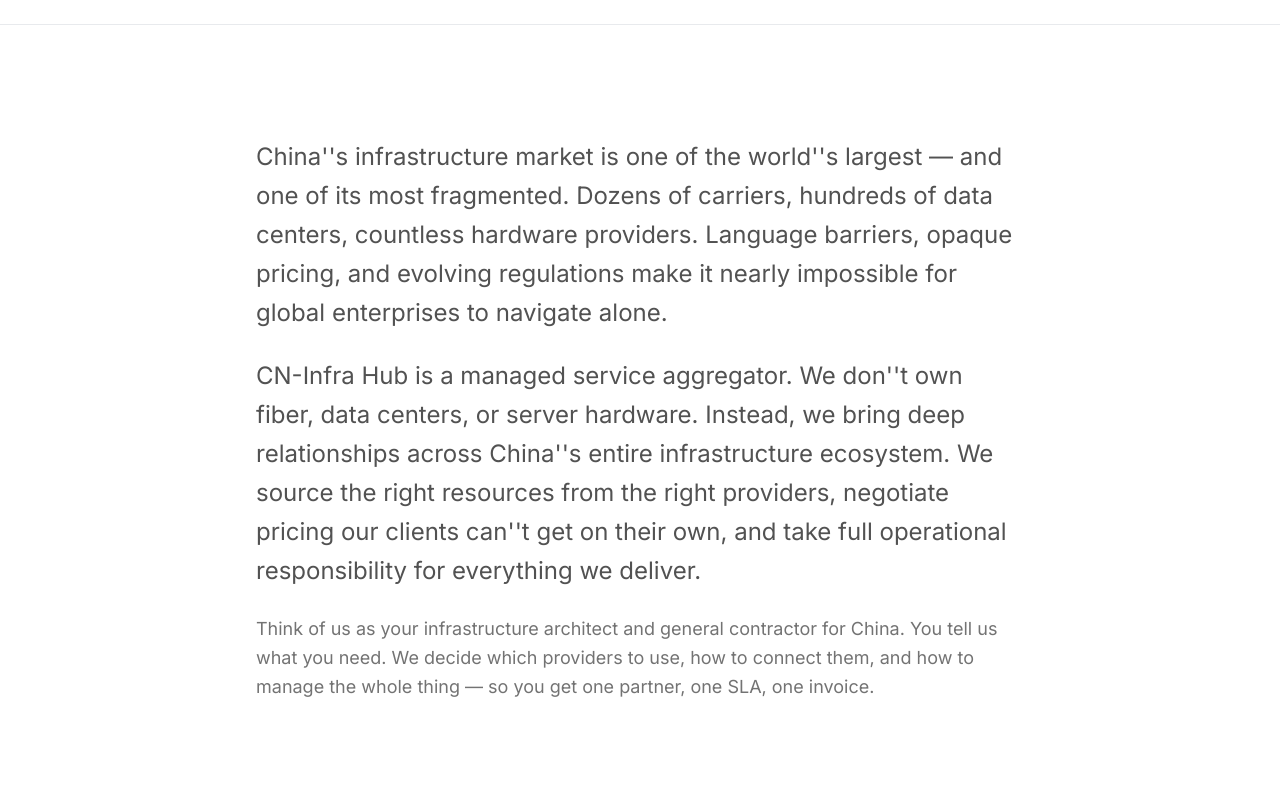
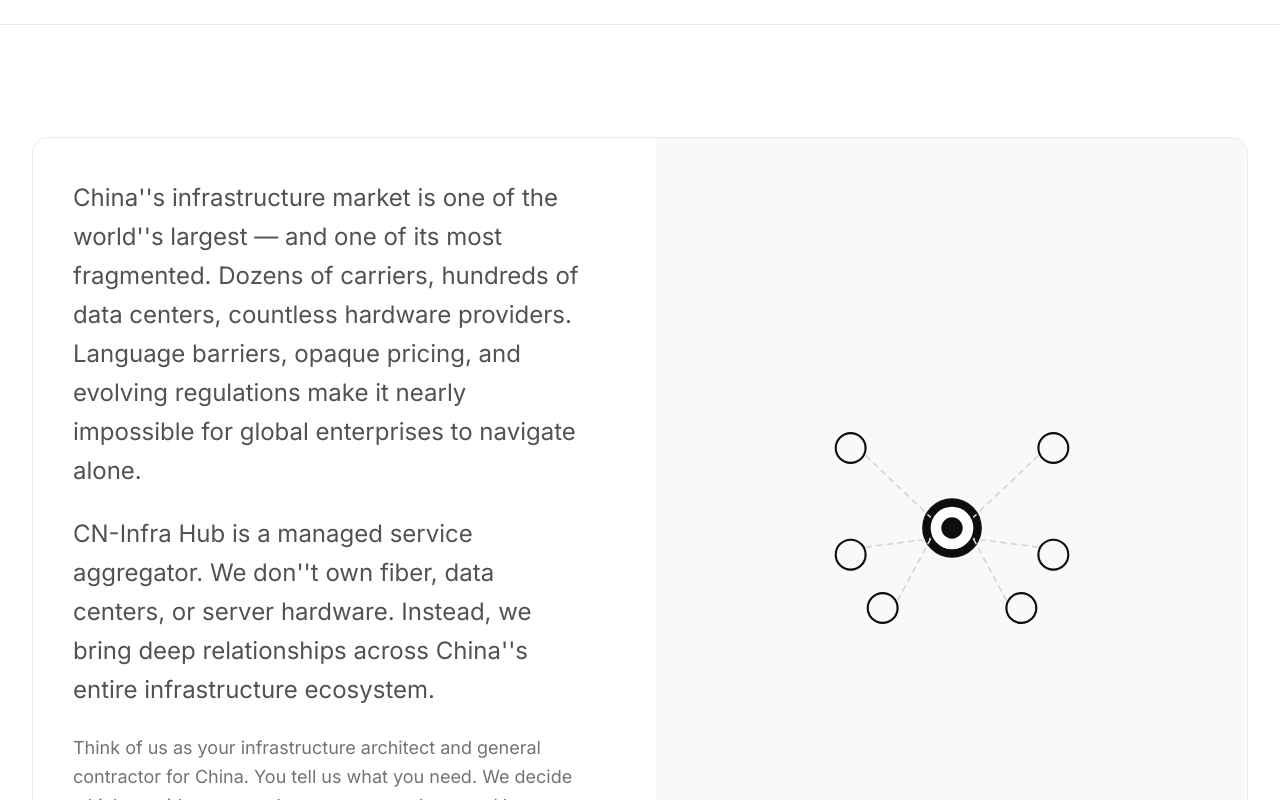
Before and after one commit to emoqbao/cninfrahub, a Next.js app: page /about in a window 1280 px wide. Shown: the part 400-1200 px from the top of the page. Built offline with nearby package versions, Linux system fonts and the light colour scheme.

Commit message:
TrustStats border, Related white, About 2-col with illustration

```diff
--- a/src/app/about/page.tsx
+++ b/src/app/about/page.tsx
@@ -38,18 +38,44 @@
       </section>
 
       <PageFrame>
+
         <section className="py-20 lg:py-28">
           <Container>
-            <div className="mx-auto max-w-3xl">
+            <div className="rounded-2xl border border-[#e8eaed] overflow-hidden">
+              <div className="grid gap-8 lg:grid-cols-2">
+                <div className="p-8 lg:p-10">
                   <p className="text-xl leading-relaxed text-[#525252] lg:text-2xl">
                     China''s infrastructure market is one of the world''s largest — and one of its most fragmented. Dozens of carriers, hundreds of data centers, countless hardware providers. Language barriers, opaque pricing, and evolving regulations make it nearly impossible for global enterprises to navigate alone.
                   </p>
                   <p className="mt-6 text-xl leading-relaxed text-[#525252] lg:text-2xl">
-                CN-Infra Hub is a managed service aggregator. We don''t own fiber, data centers, or server hardware. Instead, we bring deep relationships across China''s entire infrastructure ecosystem. We source the right resources from the right providers, negotiate pricing our clients can''t get on their own, and take full operational responsibility for everything we deliver.
+                    CN-Infra Hub is a managed service aggregator. We don''t own fiber, data centers, or server hardware. Instead, we bring deep relationships across China''s entire infrastructure ecosystem.
                   </p>
                   <p className="mt-6 text-lg leading-relaxed text-[#737373]">
                     Think of us as your infrastructure architect and general contractor for China. You tell us what you need. We decide which providers to use, how to connect them, and how to manage the whole thing — so you get one partner, one SLA, one invoice.
                   </p>
+                </div>
+                <div className="flex items-center justify-center bg-[#f8f9fb] p-8 lg:p-12">
+                  <div className="w-full max-w-xs aspect-square relative">
+                    <svg viewBox="0 0 300 300" className="w-full h-full" fill="none">
+                      <circle cx="150" cy="150" r="28" fill="#0d0d0d" />
+                      <circle cx="150" cy="150" r="20" fill="white" />
+                      <circle cx="150" cy="150" r="10" fill="#0d0d0d" />
+                      <circle cx="55" cy="75" r="14" fill="none" stroke="#0d0d0d" strokeWidth="2" />
+                      <circle cx="245" cy="75" r="14" fill="none" stroke="#0d0d0d" strokeWidth="2" />
+                      <circle cx="85" cy="225" r="14" fill="none" stroke="#0d0d0d" strokeWidth="2" />
+                      <circle cx="215" cy="225" r="14" fill="none" stroke="#0d0d0d" strokeWidth="2" />
+                      <circle cx="55" cy="175" r="14" fill="none" stroke="#0d0d0d" strokeWidth="2" />
+                      <circle cx="245" cy="175" r="14" fill="none" stroke="#0d0d0d" strokeWidth="2" />
+                      <line x1="69" y1="82" x2="130" y2="140" stroke="#d4d4d4" strokeWidth="1.5" strokeDasharray="6 4" />
+                      <line x1="231" y1="82" x2="170" y2="140" stroke="#d4d4d4" strokeWidth="1.5" strokeDasharray="6 4" />
+                      <line x1="99" y1="218" x2="130" y2="160" stroke="#d4d4d4" strokeWidth="1.5" strokeDasharray="6 4" />
+                      <line x1="201" y1="218" x2="170" y2="160" stroke="#d4d4d4" strokeWidth="1.5" strokeDasharray="6 4" />
+                      <line x1="69" y1="168" x2="130" y2="160" stroke="#d4d4d4" strokeWidth="1.5" strokeDasharray="6 4" />
+                      <line x1="231" y1="168" x2="170" y2="160" stroke="#d4d4d4" strokeWidth="1.5" strokeDasharray="6 4" />
+                    </svg>
+                  </div>
+                </div>
+              </div>
             </div>
           </Container>
         </section>
--- a/src/app/solutions/[slug]/page.tsx
+++ b/src/app/solutions/[slug]/page.tsx
@@ -34,7 +34,7 @@
   const related = solutions.filter((s) => s.id !== current.id);
   if (related.length === 0) return null;
   return (
-    <section className="py-20 lg:py-28 bg-[#faf9f7]">
+    <section className="py-20 lg:py-28">
       <Container>
         <h2 className="text-2xl font-bold tracking-[-0.02em] text-[#0d0d0d]">Related solutions</h2>
         <div className="mt-8 grid gap-6 sm:grid-cols-2 lg:grid-cols-3">
--- a/src/components/home/TrustStats.tsx
+++ b/src/components/home/TrustStats.tsx
@@ -7,7 +7,7 @@
   ];
 
   return (
-    <section className="bg-[#faf9f7]">
+    <section className="border-t border-b border-[#e8eaed]">
       <div className="mx-auto max-w-7xl px-6 py-12 lg:px-8">
         <div className="grid grid-cols-2 gap-8 md:grid-cols-4">
           {stats.map((s) => (
```
Lines whose indentation alone changed are shown as unchanged.
